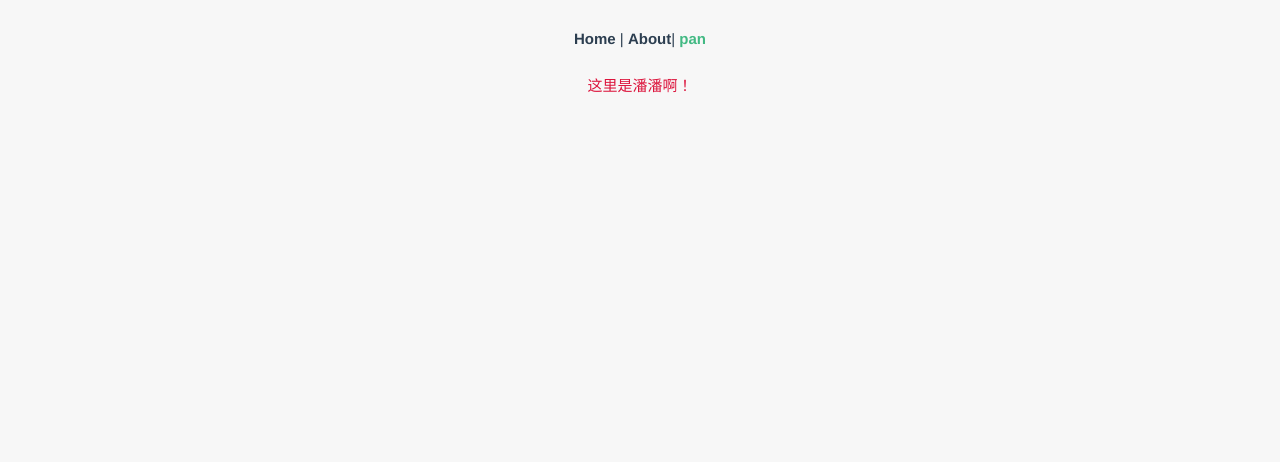
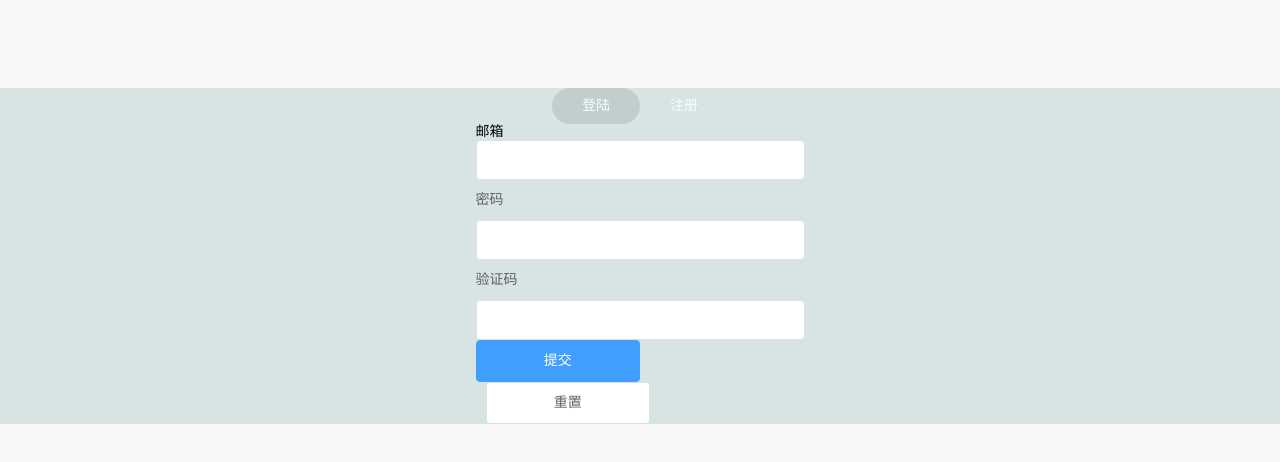
Before and after one commit to guocepan/vue, a Vue app: page /Pan in a window 1280 px wide. Shown: the top 462 px of the page. Built offline with nearby package versions, Linux system fonts and the light colour scheme.

Commit message:
学习css

```diff
--- a/package.json
+++ b/package.json
@@ -9,6 +9,7 @@
   },
   "dependencies": {
     "core-js": "^3.6.4",
+    "element-ui": "^2.13.1",
     "vue": "^2.6.11",
     "vue-router": "^3.1.6",
     "vuex": "^3.1.3"
--- a/src/App.vue
+++ b/src/App.vue
@@ -1,34 +1,12 @@
 <template>
   <div id="app">
-    <div id="nav">
-      <router-link to="/">Home</router-link> |
-      <router-link to="/about">About</router-link>|
-      <router-link to="/Pan">pan</router-link>
-
-    </div>
     <router-view />
   </div>
 </template>
 
 <style lang="scss">
 #app {
-  font-family: Avenir, Helvetica, Arial, sans-serif;
-  -webkit-font-smoothing: antialiased;
-  -moz-osx-font-smoothing: grayscale;
-  text-align: center;
-  color: #2c3e50;
-}
-
-#nav {
-  padding: 30px;
-
-  a {
-    font-weight: bold;
-    color: #2c3e50;
-
-    &.router-link-exact-active {
-      color: #42b983;
-    }
-  }
+  background-color: rgb(216, 228, 228);
+  font-size: 14px;
 }
 </style>
--- a/src/router/index.js
+++ b/src/router/index.js
@@ -1,14 +1,24 @@
 import Vue from "vue";
 import VueRouter from "vue-router";
-import Home from "../views/Home.vue";
-import Pan from  "../views/panpan.vue";
+// import Home from "../views/Home.vue";
+import Pan from "../views/panpan.vue";
+import LearCss from "@/styles/css.vue";
+import ElementUI from "element-ui";
+import "element-ui/lib/theme-chalk/index.css";
+
 Vue.use(VueRouter);
+Vue.use(ElementUI);
 
 const routes = [
   {
     path: "/",
-    name: "Home",
-    component: Home
+    redirect: "Pan"
+  },
+
+  {
+    path: "/Pan",
+    name: "Pan",
+    component: Pan
   },
   {
     path: "/about",
@@ -20,17 +30,36 @@ const routes = [
       import(/* webpackChunkName: "about" */ "../views/About.vue")
   },
   {
-    path:"/Pan",
-    name:"Pan",
-    component:Pan
+    path: "/learnCss",
+    name: "LearnCss",
+    component: LearCss
   }
-
 ];
 
 const router = new VueRouter({
   mode: "history",
-  base: process.env.BASE_URL,
+  //草啊，突然发现base属性一点用没有。
+  base: process.env.BASE_URL11111111, //BASE_URL11111111这个跟帖上去的一样，就为了方便阅读
   routes
 });
+/*
+const router = new VueRouter({
+  mode: "history",
+  // routes: [
+  routes: [
+
+    {
+      path: "/",
+      redirect:"Pan"
+    },
+
+    {
+      path:"/Pan",
+      name:"Pan",
+      component:Pan
+    }
+  ]
+});
+*/
 
 export default router;
--- /dev/null
+++ b/src/styles/css.vue
@@ -0,0 +1,40 @@
+<template>
+  <div id="learnCss">
+    <div>
+      <p class="mainBody">{{ message }}</p>
+    </div>
+    <div class="learnContent">
+      <ul>
+        <li>color</li>
+      </ul>
+    </div>
+  </div>
+</template>
+<script>
+export default {
+  name: "#learnCss",
+  data() {
+    return {
+      message: "这个地方拿来学习css"
+    };
+  }
+};
+</script>
+<style lang="scss" scoped>
+.mainBody {
+  width: 329px;
+  margin: auto;
+  text-align: center;
+  color: gold;
+  background-color: red;
+  border-radius: 20px;
+  cursor: pointer;
+}
+.learnContent {
+  ul {
+    width: 0px;
+    margin: auto;
+    background-color: green;
+  }
+}
+</style>
--- a/src/views/Home.vue
+++ b/src/views/Home.vue
@@ -11,7 +11,7 @@ import HelloWorld from "@/components/HelloWorld.vue";
 //这个是组件时新引进来的，要export出去，这样才能被别人看见。
 export default {
   //这个name貌似去掉也对其他没有影响，不知道是不是没用引用的原因
-   name: "Home",
+  name: "Home",
   components: {
     HelloWorld
   }
--- a/src/views/panpan.vue
+++ b/src/views/panpan.vue
@@ -3,8 +3,33 @@
 
 // 需要有一个父级div
 <template>
-    <div>
-        <p>这里是潘潘啊！</p>
+    <div id ="login">
+        <div class="loginWrap">
+            <ul class="munTab">
+               <li  v-for="item in menuTab" :key="item.id" :class={current:item.active} @click="changeCurrent(item)">{{item.content}}</li>
+            </ul>
+
+                <el-form :model="ruleForm" status-icon :rules="rules" ref="ruleForm"  class="demo-ruleForm">
+                    <label for="pass" class="label">邮箱</label>
+                    <el-form-item  prop="pass" >
+                        <el-input type="password" v-model="ruleForm.pass" autocomplete="off"></el-input>
+                    </el-form-item>
+
+                    <el-form-item label="密码" prop="checkPass" class="label">
+                        <el-input type="password" v-model="ruleForm.checkPass" autocomplete="off"></el-input>
+                    </el-form-item>
+
+                    <el-form-item label="验证码" prop="age">
+                        <el-input v-model.number="ruleForm.age"></el-input>
+                    </el-form-item>
+
+                    <el-form-item>
+                        <el-button type="primary" @click="submitForm('ruleForm')" class="block">提交</el-button>
+                        <el-button  @click="resetForm('ruleForm')" class="block">重置</el-button>
+                    </el-form-item>
+                </el-form>
+        </div>
+
     </div>
 </template>
 
@@ -12,13 +37,130 @@
 // 脚本要export出去，才能被主体看见
 export default {
 
+    name:"login",
+    data(){
+
+        var checkAge = (rule, value, callback) => {
+        if (!value) {
+          return callback(new Error('验证码不能为空'));
+        }
+        setTimeout(() => {
+          if (!Number.isInteger(value)) {
+            callback(new Error('请输入数字值'));
+          } else {
+            if (value < 18) {
+              callback(new Error('必须年满18岁'));
+            } else {
+              callback();
+            }
+          }
+        }, 1000);
+      };
+      var validatePass = (rule, value, callback) => {
+        if (value === '') {
+          callback(new Error('请输入密码'));
+        } else {
+          if (this.ruleForm.checkPass !== '') {
+            this.$refs.ruleForm.validateField('checkPass');
+          }
+          callback();
+        }
+      };
+      var validatePass2 = (rule, value, callback) => {
+        if (value === '') {
+          callback(new Error('请再次输入密码'));
+        } else if (value !== this.ruleForm.pass) {
+          callback(new Error('两次输入密码不一致!'));
+        } else {
+          callback();
+        }
+      };
+
+
+        return{
+            menuTab:[
+                {content:"登陆", active:true  ,showIt:1},
+                {content:"注册", active:false ,showIt:1},
+            ],
+
+            ruleForm: {
+          pass: '',
+          checkPass: '',
+          age: ''
+        },
+
+        rules: {
+          pass: [
+            { validator: validatePass, trigger: 'blur' }
+          ],
+          checkPass: [
+            { validator: validatePass2, trigger: 'blur' }
+          ],
+          age: [
+            { validator: checkAge, trigger: 'blur' }
+          ]
+        }
+    }
+},
+    methods:{
+        changeCurrent(e){ //传进来的是即将要改变的变量
+            this.menuTab.forEach(element => {  //this 这个是将本对象中的属性全都改为false。   es6 的写法
+              element.active = false;
+            //   console.log(element);   //这个打印的是最终的形态，  有两个元素，就循环4次，并把最后一次完整的循环打印到log上去
+            });
+
+            /*    //这个是es5的写法
+            for(let i = 0; i < this.menuTab.length;i++)
+            {
+               this.menuTab[i].active = false;
+            }
+            */
+             e.active = true;   //这个e是传进来的即将要改变的元素
+            //  console.log(e);
+        },
+      submitForm(formName) {
+        this.$refs[formName].validate((valid) => {
+          if (valid) {
+            alert('submit!');
+          } else {
+            console.log('error submit!!');
+            return false;
+          }
+        });
+      },
+      resetForm(formName) {
+        this.$refs[formName].resetFields();
+      }
+    }
+
 }
 </script>
 
 //这个scoped的意思是样式只在这个文件生效
-<style scoped>
-p{
-    /* 给他一个红色，红红火火，恍恍惚惚 */
-    color: crimson;
+<style  lang="scss" scoped>
+.loginWrap{
+  width: 329px;
+  margin: 88px auto;
 }
+.munTab{
+     text-align: center;  //让文字居中
+    //  background-color: #ff1;
+    li{
+         display: inline-block;
+         width: 88px;
+         line-height: 36px;
+         color:azure;
+         text-align: center;
+         border-radius: 20px;
+         cursor: pointer;
+     }
+     .current{
+          background-color: rgba(0,0,0,.1);
+     }
+}
+.block{
+    width:50%;
+}
+
+
 </style>
--- a/vue.config.js
+++ b/vue.config.js
@@ -66,7 +66,7 @@ module.exports = {
   devServer: {
     open: false, // 编译完成是否打开网页
     host: "0.0.0.0", // 指定使用地址，默认localhost,0.0.0.0代表可以被外界访问
-    port: 8080, // 访问端口
+    port: 8086, // 访问端口
     https: false, // 编译失败时刷新页面
     hot: true, // 开启热加载
     hotOnly: false,
```
Also changed, not shown: 1 other file (tests, documents, lock files or other folders).
